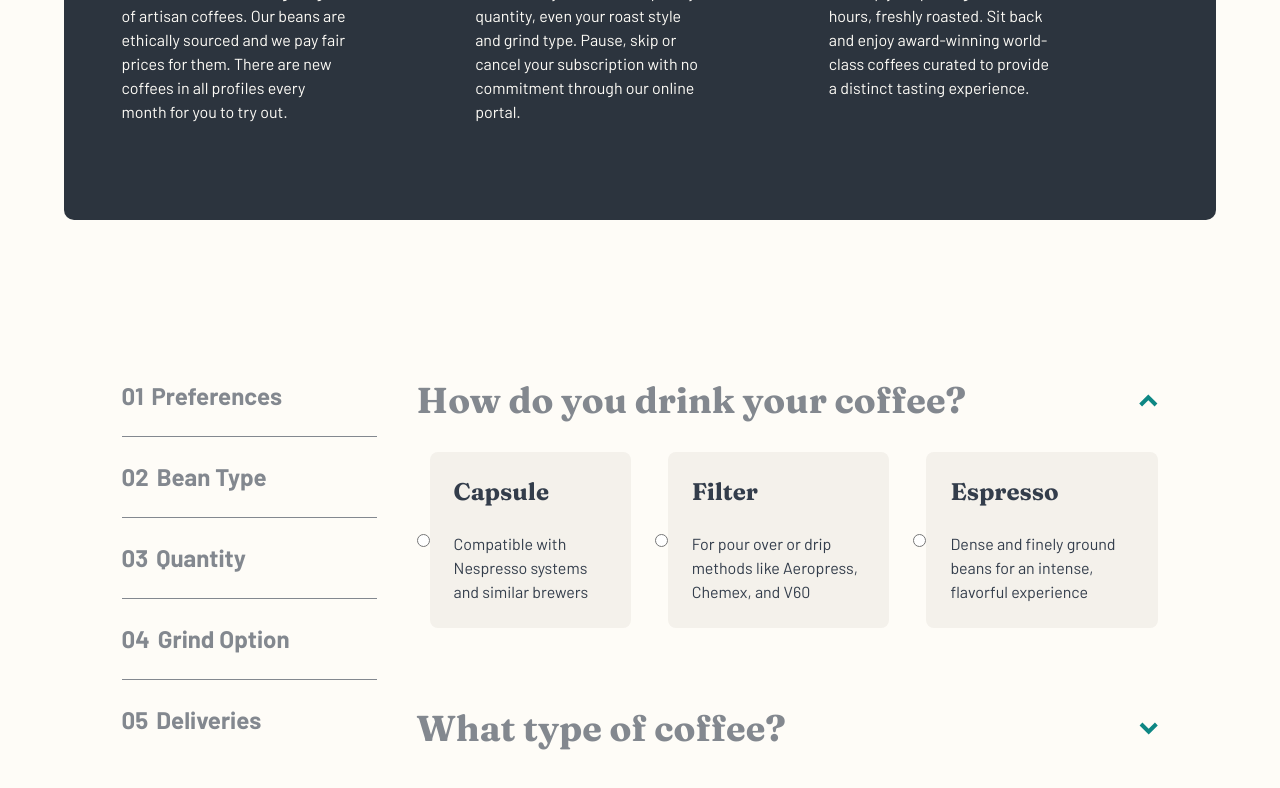
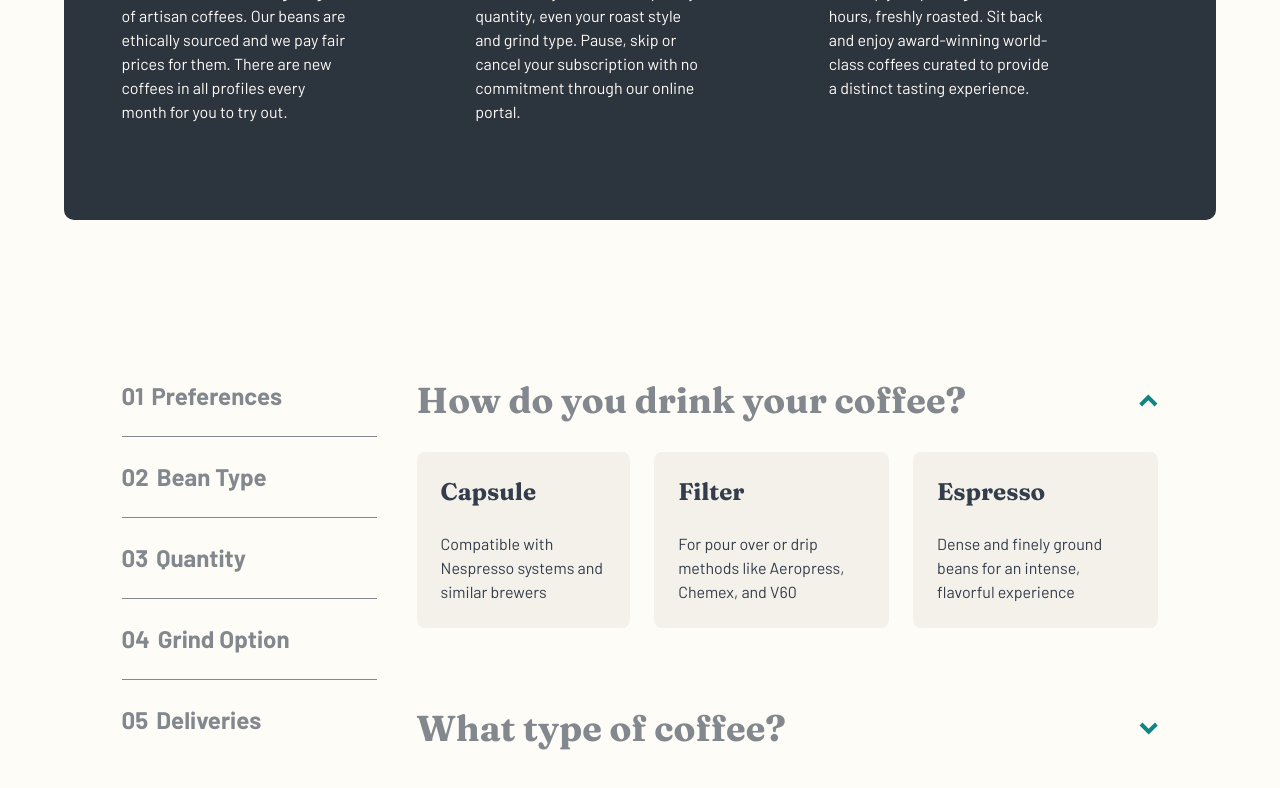
Before and after one commit to zetmosoma10/coffee-roasters, a React (Vite) app: page /plan in a window 1280 px wide. Both pictures are taken after a click on the element "How do you drink your coffee?". Shown: the part 1083-1871 px from the top of the page. Built offline with nearby package versions, Linux system fonts and the light colour scheme.

Commit message:
implement bg-color for checked input radios

```diff
--- a/package.json
+++ b/package.json
@@ -11,6 +11,7 @@
   },
   "dependencies": {
     "@types/react-router-dom": "^5.3.3",
+    "prettier-plugin-tailwindcss": "^0.6.1",
     "react": "^18.2.0",
     "react-dom": "^18.2.0",
     "react-icons": "^5.2.1",
--- a/src/index.css
+++ b/src/index.css
@@ -107,9 +107,10 @@
 
   /* Custome Radio Input */
   /* Add this CSS to your stylesheet */
-  /* .custom-radio:checked + .custom-radio-label-container .custom-radio-label {
-    background-color: #ffd700;
-  } */
+  .custom-radio:checked + .custom-radio-label-container .custom-radio-label {
+    background-color: #333d4b;
+    color: #fefcf7;
+  }
 
   .disable-scroll {
     overflow: hidden;
--- a/src/sections/plan/Input.tsx
+++ b/src/sections/plan/Input.tsx
@@ -1,50 +1,3 @@
-// interface Props {
-//   inputName: string;
-//   inputValue: string;
-//   handleChange: (event: React.ChangeEvent<HTMLInputElement>) => void;
-//   checked: boolean;
-//   label: {
-//     name: string;
-//     text: string;
-//   };
-// }
-
-// const Input = ({
-//   inputName,
-//   inputValue,
-//   label,
-//   checked,
-//   handleChange,
-// }: Props) => {
-//   return (
-//     <div className="flex items-center space-x-1 md:space-x-0">
-//       <input
-//         onChange={handleChange}
-//         value={inputValue}
-//         type="radio"
-//         name={inputName}
-//         id={inputValue}
-//         checked={checked}
-//         className="hidden custom-radio"
-//       />
-//       <label className="custom-radio-label-container" htmlFor={inputValue}>
-//         <div
-//           className="custom-radio-label bg-[#F4F1EB] hover:bg-[#FDD6BA] focus:bg-[#FDD6BA] text-dark_grey
-//            focus:text-light_cream p-6 rounded-lg cursor-pointer transition-all duration-250"
-//         >
-//           <span className="font-bold font-fraunces text-2xl ">
-//             {label.name}
-//           </span>
-//           <p className="text-sm lg:text-base mt-2 lg:mt-6">{label.text}</p>
-//         </div>
-//       </label>
-//     </div>
-//   );
-// };
-
-// export default Input;
-import React from "react";
-
 interface Props {
   inputName: string;
   inputValue: string;
@@ -72,10 +25,11 @@ const Input = ({
         name={inputName}
         id={inputValue}
         checked={checked}
+        className="hidden custom-radio"
       />
-      <label htmlFor={inputValue}>
+      <label className="custom-radio-label-container" htmlFor={inputValue}>
         <div
-          className=" bg-[#F4F1EB] hover:bg-[#FDD6BA] focus:bg-[#FDD6BA] text-dark_grey
+          className="custom-radio-label bg-[#F4F1EB] hover:bg-[#FDD6BA] focus:bg-[#FDD6BA] text-dark_grey
            focus:text-light_cream p-6 rounded-lg cursor-pointer transition-all duration-250"
         >
           <span className="font-bold font-fraunces text-2xl ">
--- a/src/sections/plan/OrderCoffee.tsx
+++ b/src/sections/plan/OrderCoffee.tsx
@@ -104,7 +104,7 @@ const OrderCoffee = () => {
                       handleChange={handleChange}
                       inputName={data.type}
                       inputValue={data.answer.name}
-                      checked={coffeeData[data.type] === data.answer}
+                      checked={coffeeData[data.type] === data.answer.name}
                       label={data.answer}
                     />
                   ))}
```
Also changed, not shown: 1 other file (tests, documents, lock files or other folders).
